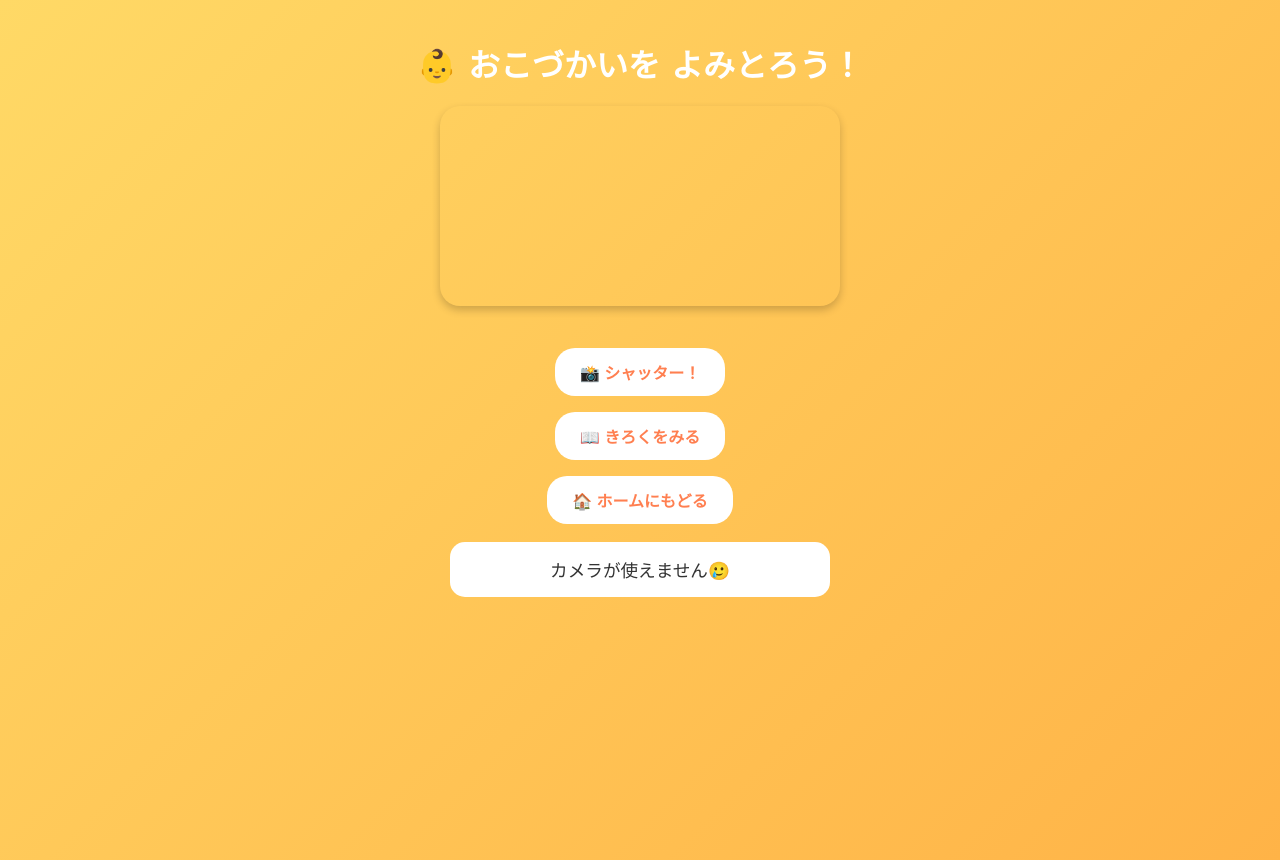
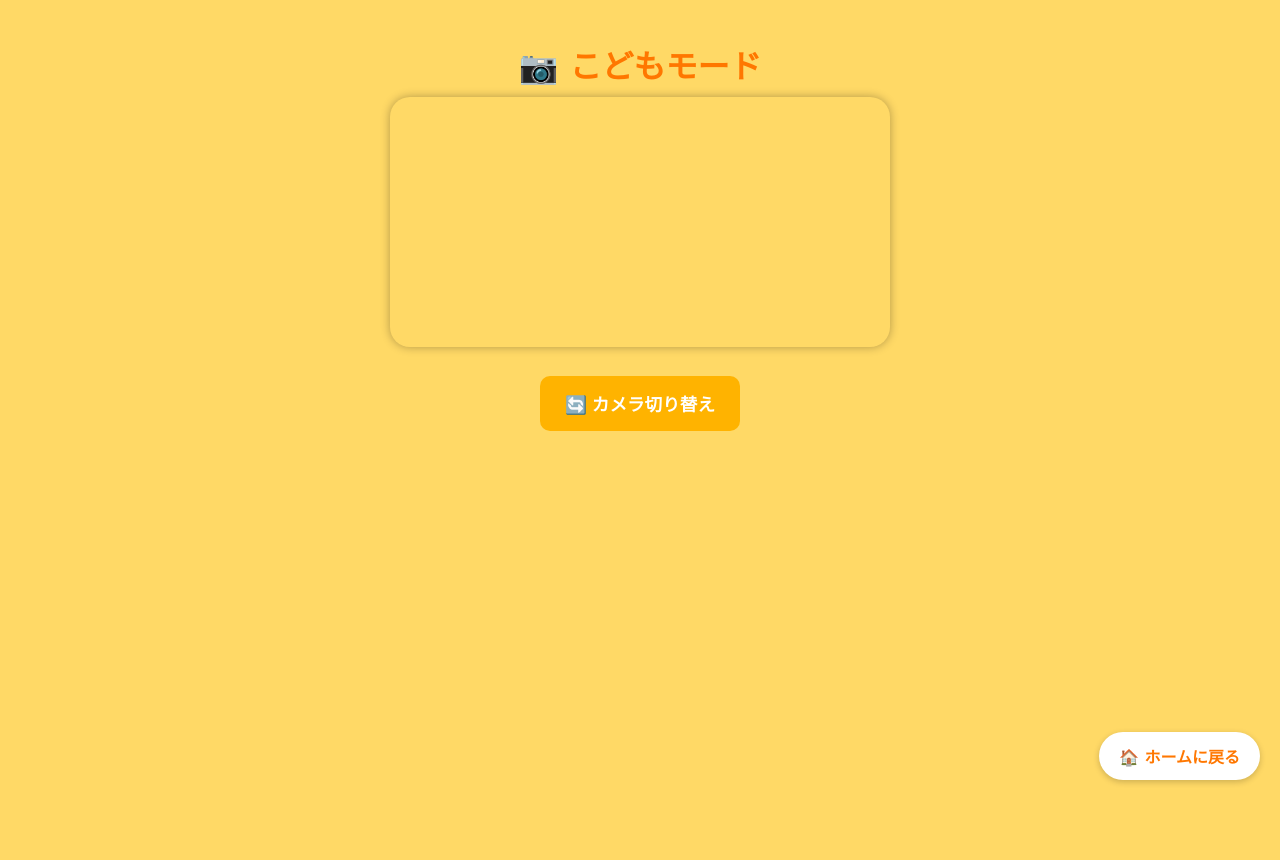
Before and after one commit to okekeyade/business, a Flask app: page /kids in a window 1280 px wide. After the commit the page ends 784 px from the top, so only its background shows below. Run offline with Flask 3, Linux system fonts and the light colour scheme; parts of the project's set-up code (start-up, migrations or seed data) failed here and were passed over.

Commit message:
Refactor kids.html for improved structure and style

```diff
--- a/templates/kids.html
+++ b/templates/kids.html
@@ -1,116 +1,91 @@
 <!DOCTYPE html>
 <html lang="ja">
 <head>
-  <meta charset="UTF-8" />
-  <meta name="viewport" content="width=device-width, initial-scale=1.0" />
-  <title>👶 子供モード - てがきぼ</title>
-  <link rel="icon" href="/static/icon.png" />
+  <meta charset="UTF-8">
+  <meta name="viewport" content="width=device-width, initial-scale=1.0">
+  <title>こどもモード - てがきぼ</title>
+  <link rel="icon" type="image/png" href="{{ url_for('send_static', path='logo.png') }}">
   <style>
     body {
-      background: linear-gradient(135deg, #ffd966, #ffb347);
-      color: #fff;
-      font-family: "Comic Sans MS", cursive, sans-serif;
+      background-color: #ffd966;
+      font-family: "Comic Sans MS", "Rounded Mplus 1c", sans-serif;
       display: flex;
       flex-direction: column;
       align-items: center;
-      justify-content: flex-start;
-      min-height: 100vh;
+      text-align: center;
       margin: 0;
-      padding: 30px 20px;
-      text-align: center;
+      padding: 20px;
     }
     h1 {
+      color: #ff7700;
       font-size: 2rem;
-      margin: 10px 0 20px;
+      margin-bottom: 10px;
     }
-    #camera {
+    video {
       width: 90%;
-      max-width: 400px;
+      max-width: 500px;
       border-radius: 20px;
-      box-shadow: 0 4px 8px rgba(0,0,0,0.2);
-      margin-bottom: 15px;
-    }
-    #result {
-      background-color: #fff;
-      color: #333;
-      width: 80%;
-      max-width: 350px;
-      border-radius: 15px;
-      padding: 15px;
-      margin-top: 10px;
-      font-size: 1.1rem;
+      box-shadow: 0 0 10px rgba(0,0,0,0.3);
     }
     .btn {
-      background-color: #fff;
-      color: #ff7f50;
+      background-color: #ffb300;
+      color: white;
+      border: none;
+      border-radius: 10px;
+      padding: 15px 25px;
+      margin: 10px;
+      font-size: 1.1rem;
+      cursor: pointer;
       font-weight: bold;
-      padding: 12px 25px;
-      border: none;
-      border-radius: 20px;
-      margin: 8px;
-      font-size: 1rem;
-      cursor: pointer;
-      transition: transform 0.15s ease, background-color 0.2s;
+      transition: 0.2s;
     }
     .btn:hover {
-      background-color: #ffe5cc;
-      transform: scale(1.05);
+      background-color: #ff9800;
     }
-    .footer {
-      margin-top: 20px;
-      font-size: 0.9rem;
+    .home-btn {
+      position: fixed;
+      bottom: 20px;
+      right: 20px;
+      background-color: white;
+      color: #ff7700;
+      border-radius: 50px;
+      padding: 12px 20px;
+      font-weight: bold;
+      box-shadow: 0 2px 6px rgba(0,0,0,0.2);
+      text-decoration: none;
     }
   </style>
 </head>
 <body>
-  <h1>👶 おこづかいを よみとろう！</h1>
+  <h1>📷 こどもモード</h1>
   <video id="camera" autoplay playsinline></video><br>
-  <button class="btn" onclick="takePhoto()">📸 シャッター！</button>
-  <button class="btn" onclick="location.href='/list'">📖 きろくをみる</button>
-  <button class="btn" onclick="location.href='/'">🏠 ホームにもどる</button>
-  <div id="result">📷 カメラをかまえてね！</div>
-
-  <canvas id="canvas" style="display:none;"></canvas>
+  <button class="btn" id="switchBtn">🔄 カメラ切り替え</button>
+  <a href="/" class="home-btn">🏠 ホームに戻る</a>
 
   <script>
-    const video = document.getElementById('camera');
-    const canvas = document.getElementById('canvas');
-    const resultDiv = document.getElementById('result');
+    let currentMode = "environment"; // 最初はアウトカメラ
+    let stream;
 
-    // カメラ起動
-    navigator.mediaDevices.getUserMedia({ video: true })
-      .then(stream => { video.srcObject = stream; })
-      .catch(() => { resultDiv.textContent = "カメラが使えません🥲"; });
-
-    // 写真撮影とOCR送信
-    async function takePhoto() {
-      const ctx = canvas.getContext('2d');
-      canvas.width = video.videoWidth;
-      canvas.height = video.videoHeight;
-      ctx.drawImage(video, 0, 0);
-      const imgData = canvas.toDataURL('image/png');
-
-      resultDiv.textContent = "🔍 よみとり中...";
-
-      const res = await fetch('/ocr', {
-        method: 'POST',
-        headers: { 'Content-Type': 'application/json' },
-        body: JSON.stringify({ image: imgData })
-      });
-      const data = await res.json();
-
-      if (data.item && data.amount) {
-        resultDiv.textContent = `📘 「${data.item}」を ${data.amount}円 とよみとったよ！`;
-        // 保存
-        await fetch('/save', {
-          method: 'POST',
-          headers: { 'Content-Type': 'application/json' },
-          body: JSON.stringify({ type: "支出", item: data.item, amount: data.amount })
+    async function startCamera() {
+      if (stream) {
+        stream.getTracks().forEach(track => track.stop());
+      }
+      try {
+        stream = await navigator.mediaDevices.getUserMedia({
+          video: { facingMode: currentMode }
         });
-      } else {
-        resultDiv.textContent = "🤔 うまくよめなかったみたい…もういちど！";
+        document.getElementById('camera').srcObject = stream;
+      } catch (err) {
+        alert("カメラにアクセスできません: " + err.message);
       }
     }
+
+    document.getElementById('switchBtn').addEventListener('click', () => {
+      currentMode = (currentMode === "user") ? "environment" : "user";
+      startCamera();
+    });
+
+    startCamera();
   </script>
 </body>
 </html>
```
